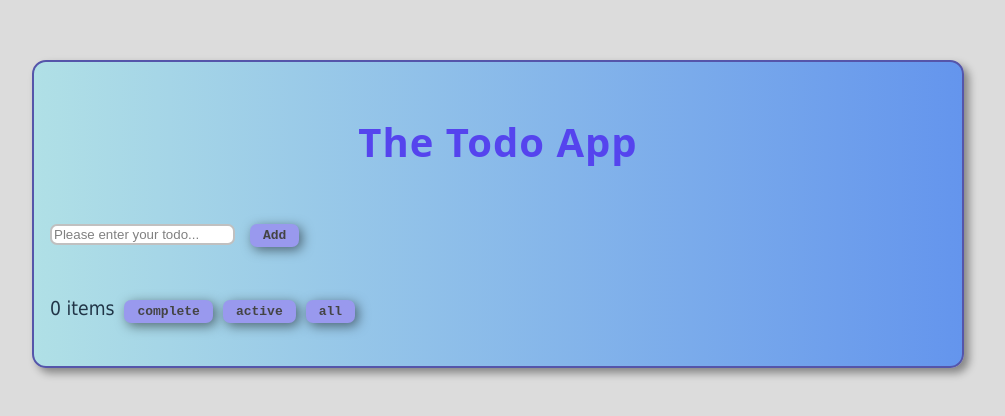
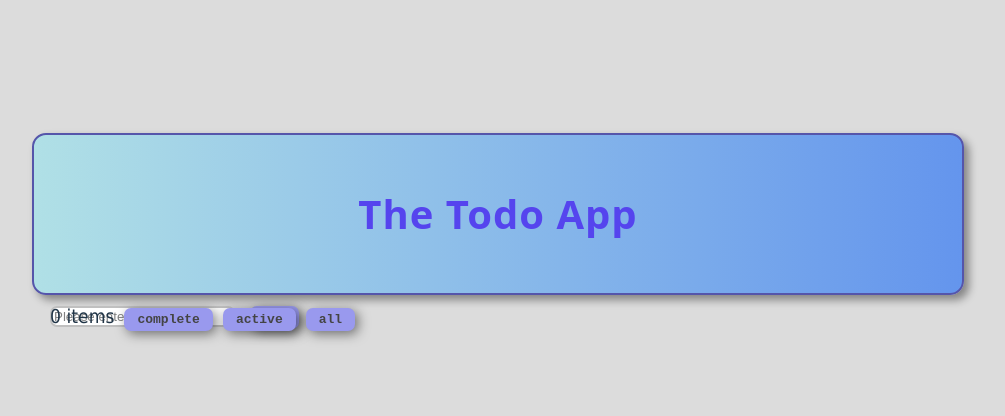
Before and after one commit to 090221979/The-recent-todoApp, a React (Vite) app in the folder react-todo-improved-ui/: page / in a window 1280 px wide. Shown: the part 186-602 px from the top of the page, without its empty margins (142-1147 px from the left). Built offline with nearby package versions, Linux system fonts and the light colour scheme.

Commit message:
Refactor CSS for layout positioning
Added position properties to .container and .todo-container classes for layout adjustments.

```diff
--- a/react-todo-improved-ui/src/accordian.css
+++ b/react-todo-improved-ui/src/accordian.css
@@ -8,6 +8,7 @@ body
   padding: 1em 0;
   width: 95vw;
   margin:10px auto;
+  position:absolute;
 }
 
 .todo-container
@@ -19,6 +20,7 @@ body
   width:70vw;
   margin:20px auto;
   background:linear-gradient(to left, cornflowerblue,powderblue);
+  position:relative;
 }
 
 .container input {
```
